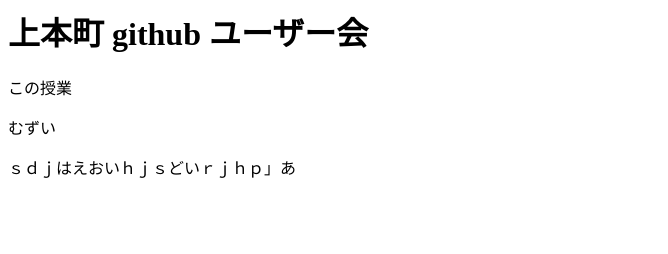
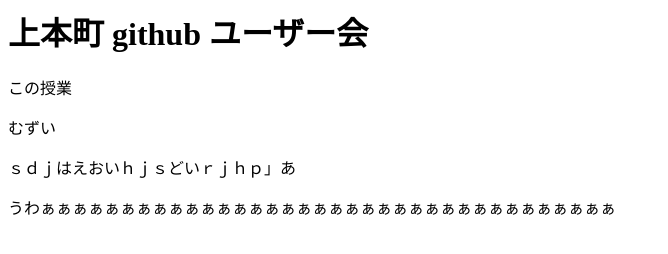
Before and after one commit to nishikidebu/nishikidebu.github.io, a plain HTML site: page index.html in a window 1280 px wide. Shown: the whole page, without its empty margins (0-668 px from the left). Drawn offline with Linux system fonts and the light colour scheme.

Commit message:
更新２

```diff
--- a/index.html
+++ b/index.html
@@ -9,3 +9,6 @@
 <p>
   ｓｄｊはえおいｈｊｓどいｒｊｈｐ」あ
 </p>
+<p>
+  うわぁぁぁぁぁぁぁぁぁぁぁぁぁぁぁぁぁぁぁぁぁぁぁぁぁぁぁぁぁぁぁぁぁぁぁぁ
+</p>
```
